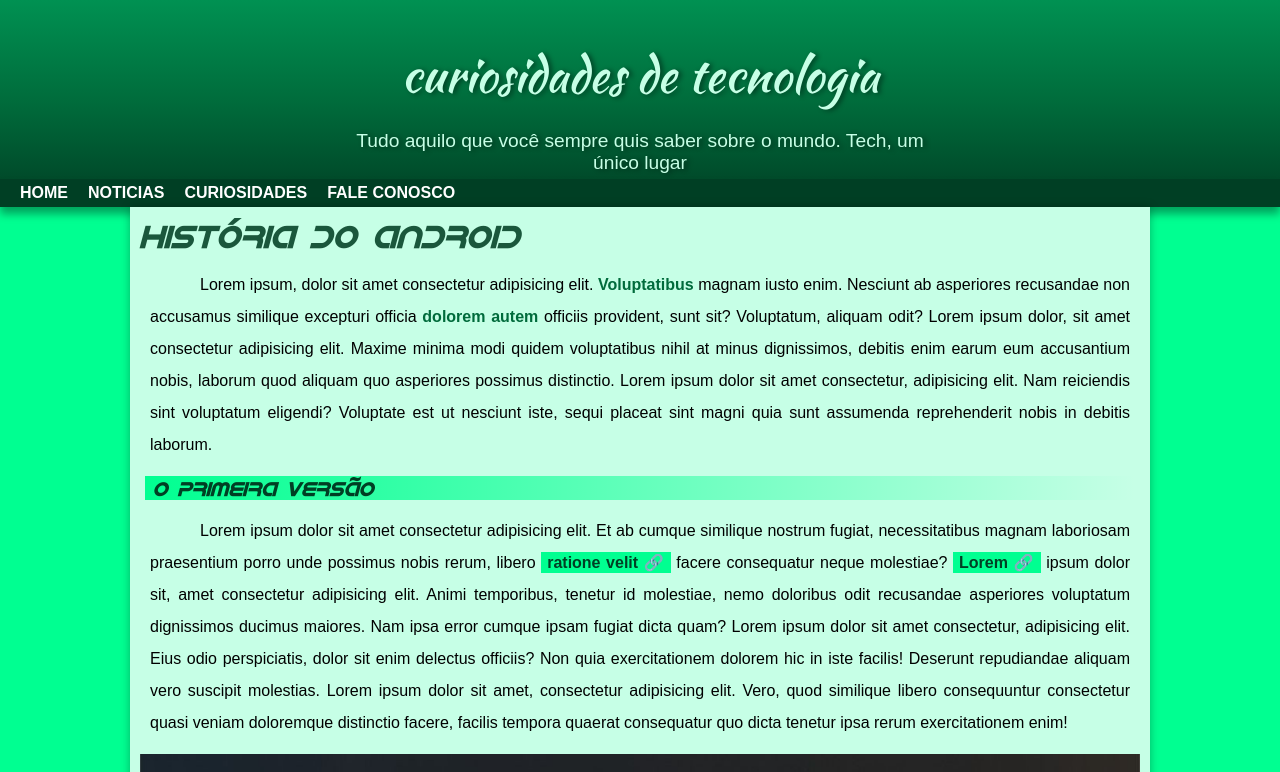
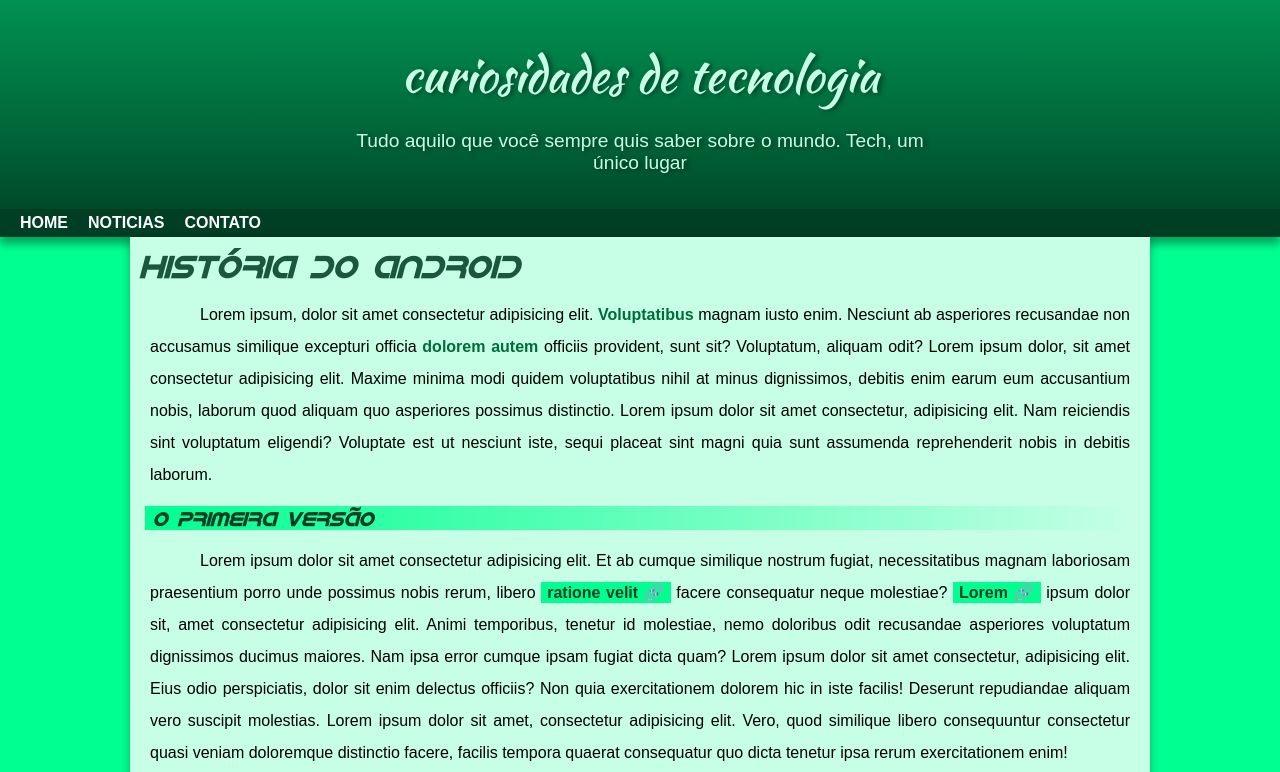
Before and after one commit to rodrigodupindarocha/projeto-android, a plain HTML site: page index.html in a window 1280 px wide. Shown: the top 772 px of the page. Drawn offline with Linux system fonts and the light colour scheme; files that its build step writes are made by us from their sources.

Commit message:
atualizado

```diff
--- a/estilo/style.css
+++ b/estilo/style.css
@@ -4,7 +4,7 @@
 
 @font-face {
     font-family: 'android';
-    src: url('fonte/android.otf') format('opentype');
+    src: url('../fonte/android.otf') format('opentype');
     font-style: italic;
     font-weight: bolder;
 }
@@ -56,13 +56,12 @@ header#cabecalho > h1 {
 
 header#cabecalho > p {
     color: var(--cor0);
-    text-shadow: rgba(0, 0, 0, 0.336);
     font-size: 1.2em;
     font-family: var(--font-padrao);
     text-shadow: 3px 1px 5px #00000071;
     max-width: 600px;
     margin: auto;
-    padding: 0px 10px;
+    padding: 0px 10px 30px 10px;
 }
 
 nav {
--- a/index.html
+++ b/index.html
@@ -5,7 +5,7 @@
     <meta http-equiv="X-UA-Compatible" content="IE=edge">
     <meta name="viewport" content="width=device-width, initial-scale=1.0">
     <title>desafio</title>
-    <link rel="stylesheet" href="style.css">
+    <link rel="stylesheet" href="estilo/style.css">
 </head>
 <body>
     <header id="cabecalho">
@@ -18,8 +18,7 @@
             <ul id="navegar">
                 <li><a href="#">Home</a></li>
                 <li><a href="#">Noticias</a></li>
-                <li><a href="#">Curiosidades</a></li>
-                <li><a href="#">Fale conosco</a></li>
+                <li><a href="#">contato</a></li>
             </ul>
         </nav>
 
```
